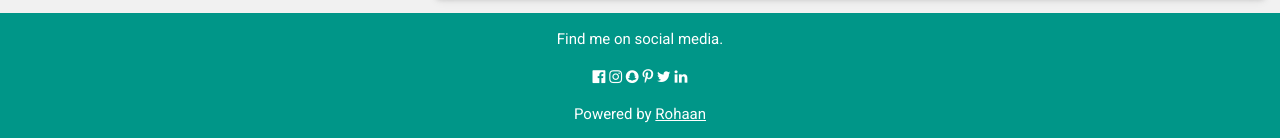
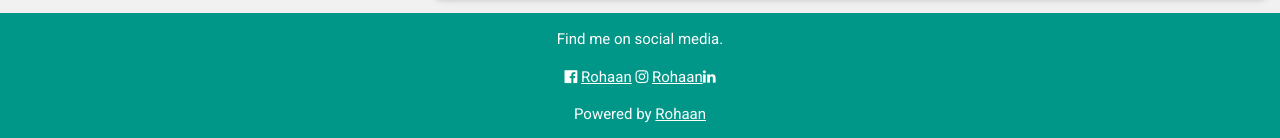
Before and after one commit to rohaanuv/Studio, a plain HTML site: page index.html in a window 1280 px wide. Shown: the part 1422-1560 px from the top of the page. Drawn offline with nearby package versions, Linux system fonts and the light colour scheme.

Commit message:
Update index.html

```diff
--- a/index.html
+++ b/index.html
@@ -146,12 +146,9 @@ html,body,h1,h2,h3,h4,h5,h6 {font-family: "Roboto", sans-serif}
 
 <footer class="w3-container w3-teal w3-center w3-margin-top">
   <p>Find me on social media.</p>
-  <i class="fa fa-facebook-official w3-hover-opacity"></i>
-  <i class="fa fa-instagram w3-hover-opacity"></i>
-  <i class="fa fa-snapchat w3-hover-opacity"></i>
-  <i class="fa fa-pinterest-p w3-hover-opacity"></i>
-  <i class="fa fa-twitter w3-hover-opacity"></i>
-  <i class="fa fa-linkedin w3-hover-opacity"></i>
+  <a href="https://www.linkedin.com/in/rohaanjoshi/" target="_blank"><i class="fa fa-facebook-official w3-hover-opacity"></i></a>
+ <a href="https://www.linkedin.com/in/rohaanjoshi/" target="_blank">Rohaan</a> <i class="fa fa-instagram w3-hover-opacity"></i></a>
+  <a href="https://www.linkedin.com/in/rohaanjoshi/" target="_blank">Rohaan</a><i class="fa fa-linkedin w3-hover-opacity"></i></a>
   <p>Powered by <a href="https://www.linkedin.com/in/rohaanjoshi/" target="_blank">Rohaan</a></p>
 </footer>
 
```
